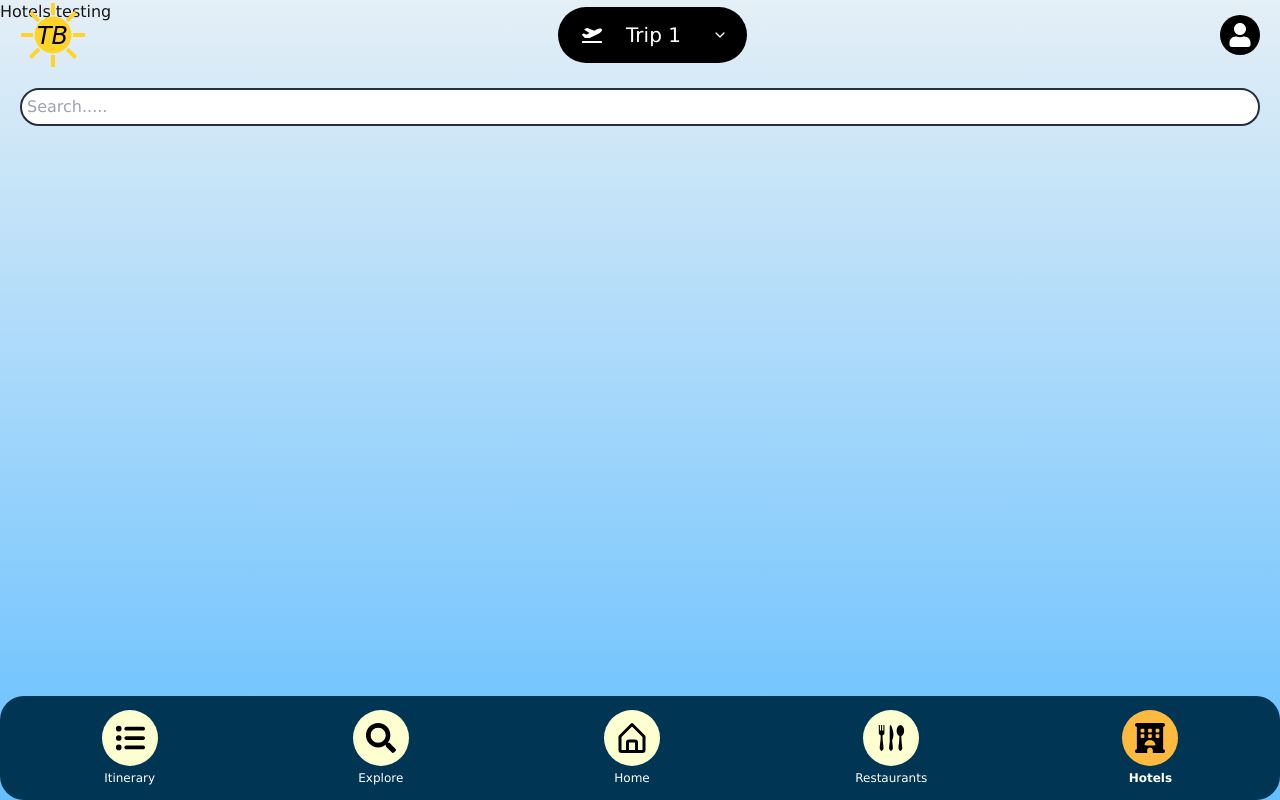
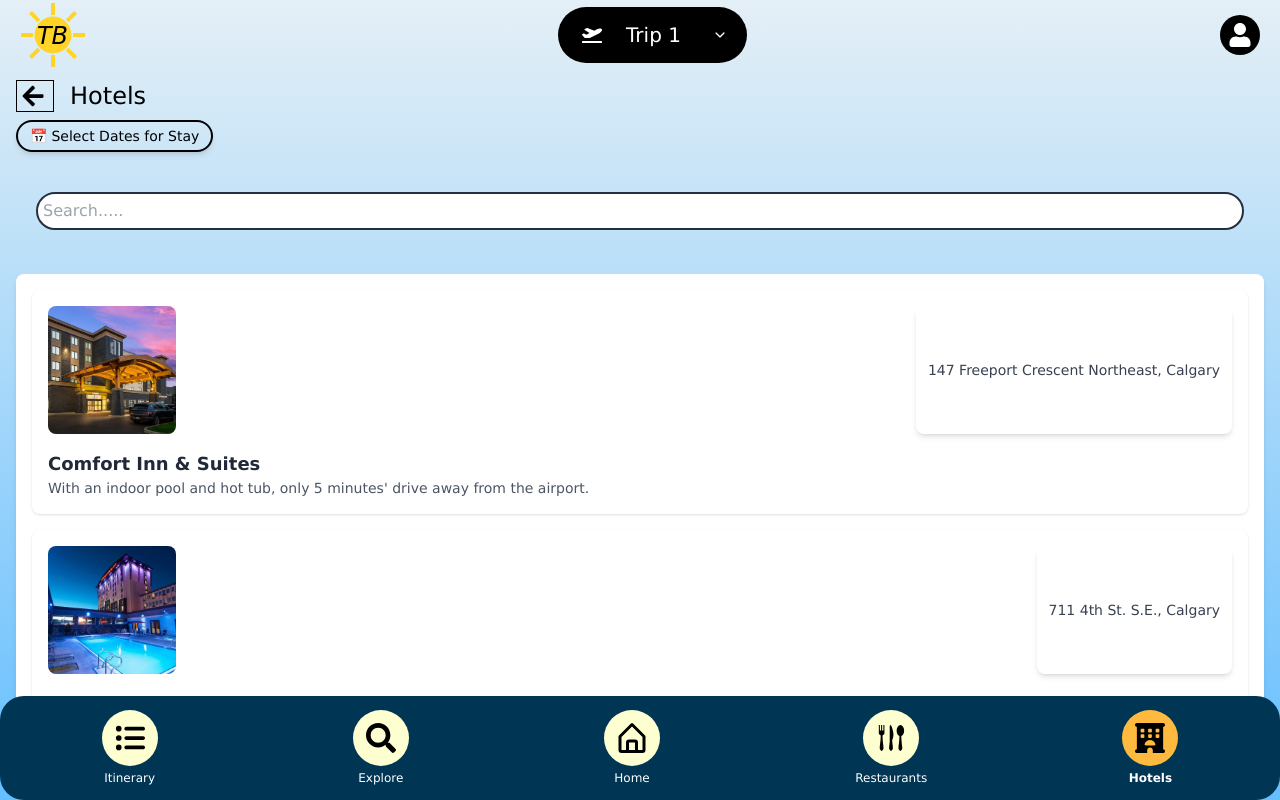
Before and after one commit to KhushiChoksi/CPSC481_T8G2, a Next.js app in the folder travel-app/: page /hotels in a window 1280 px wide. Built offline with nearby package versions, Linux system fonts and the light colour scheme.

Commit message:
hotel page layout, added images and information follorwing figma format

```diff
--- a/travel-app/src/app/components/BackButton.tsx
+++ b/travel-app/src/app/components/BackButton.tsx
@@ -27,13 +27,13 @@ const BackButton: React.FC<BackButtonProps> = ({
       <button
         type="button"
         onClick={handleBackClick}
-      className="mr-2 pl-1 pr-2 border border-1 border-solid border-black"
+        className="mr-2 pl-1 pr-2 border border-1 border-solid border-black cursor-pointer hover:bg-gray-200" // Added hover effect
         aria-label={ariaLabel}
         title={title}
       >
         <FaArrowLeft className="text-4xl text-black h-6 w-6" />
       </button>
-    <h2 className="ml-2 text-2xl font-bold">{title}</h2>
+      <h2 className="ml-2 text-2xl font-light text-black">{title}</h2>
       </div>
   );
 };
--- a/travel-app/src/app/components/SearchBar.tsx
+++ b/travel-app/src/app/components/SearchBar.tsx
@@ -1,7 +1,6 @@
 export default function SeachBar() {
     return (
         <section style={{ padding: '20px', textAlign: 'center' }}>
-        <h1>Restaurant</h1>
         <div style={{
           display: 'flex',
           justifyContent: 'center',
--- a/travel-app/src/app/hotels/page.tsx
+++ b/travel-app/src/app/hotels/page.tsx
@@ -1,14 +1,108 @@
+"use client";
 import Navbar from "../components/Navbar";
 import SearchBar from "../components/SearchBar";
 import Topbar from "../components/Topbar";
+import BackButton from "../components/BackButton";
+import { useState } from "react";
+
+
 
 export default function HotelsPage() {
+  const [showPopup, setShowPopup] = useState(false);
+
+  const handleButtonClick = () => {
+      setShowPopup(true); // Show popup when button is clicked
+  };
+
+  const handleClosePopup = () => {
+      setShowPopup(false); // Close popup
+  };
+
+    // current hotel data
+    const hotels = [
+      {
+        name: "Comfort Inn & Suites",
+        description:
+          "With an indoor pool and hot tub, only 5 minutes' drive away from the airport.",
+        location: "147 Freeport Crescent Northeast, Calgary",
+        imgSrc: "/images/hotel1.jpg",
+        booked: false,
+      },
+      {
+        name: "Hilton Garden Inn",
+        description:
+          "Featuring a rooftop hot tub, this hotel is close to downtown attractions.",
+        location: "711 4th St. S.E., Calgary",
+        imgSrc: "/images/hotel2.jpg",
+        booked: false,
+      },
+
+    ];
+
     return (
-      <div>
+      <div className="min-h-screen bg-lightblue px-4 pt-6">
         <Topbar/>
-        <p>Hotels testing</p>
+
+        <div className="flex items-center mt-12">
+                <BackButton
+                    title="Hotels"
+                />
+        </div>
+        <div className="mt-2">
+          <button
+            onClick={handleButtonClick}
+            className="border-2 border-black rounded-full px-3 py-1 flex items-center shadow-md hover:shadow-lg transition text-sm"
+          >
+            <span className="mr-1 text-black">📅</span>
+            <span className="text-black">Select Dates for Stay</span>
+          </button>
+        </div>
+
+        <div className="mt">
+        <SearchBar />
+        </div>
+
+        <div className="mt-6 overflow-y-auto max-h-[60vh] bg-white rounded-lg shadow-md p-4">
+        {hotels.map((hotel, index) => (
+          <div
+            key={index}
+            className="bg-lightblue mb-4 p-4 rounded-lg shadow flex flex-col"
+          >
+            <div className="flex">
+              <img
+                src={hotel.imgSrc}
+                alt={hotel.name}
+                className="w-32 h-32 rounded-lg object-cover"
+              />
+              <div className="ml-auto bg-white px-3 rounded-lg shadow-md text-sm text-gray-700 flex items-center">
+                <span>{hotel.location}</span>
+              </div>
+            </div>
+            <div className="mt-4">
+              <h3 className="text-lg font-semibold text-gray-800">
+                {hotel.name}
+              </h3>
+              <p className="text-sm text-gray-600">{hotel.description}</p>
+            </div>
+          </div>
+        ))}
+      </div>
+        {showPopup && (
+          <div className="fixed inset-0 bg-black bg-opacity-50 flex justify-center items-center">
+            <div className="bg-white p-6 rounded-lg shadow-lg w-3/4 max-w-md">
+              <h2 className="text-lg font-bold mb-4">Select Dates</h2>
+              <p>This is a placeholder for the popup content.</p>
+              <button
+                onClick={handleClosePopup}
+                className="mt-4 bg-blue-500 text-white px-4 py-2 rounded-md hover:bg-blue-600"
+              >
+                Close
+              </button>
+            </div>
+          </div>
+        )}
+
         <Navbar/>
-        <SearchBar/>
       </div>
     );
 }
```
Also changed, not shown: travel-app/public/images/hotel1.jpg (added), travel-app/public/images/hotel2.jpg (added). Lines whose indentation alone changed are shown as unchanged.
